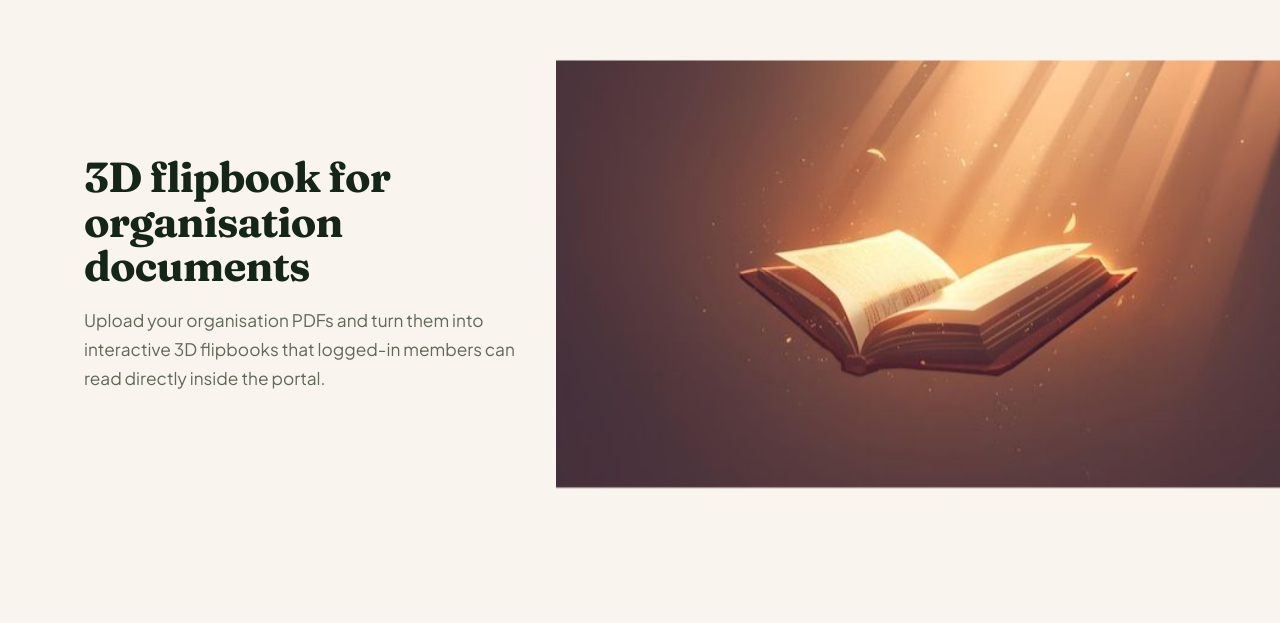
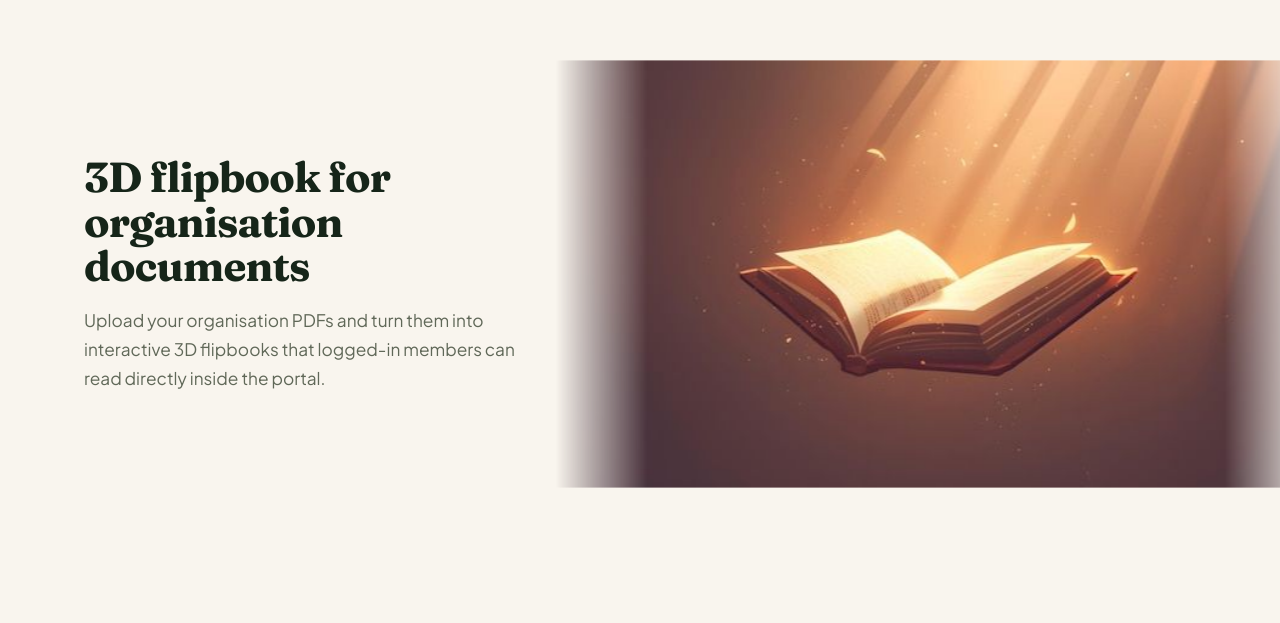
Before and after one commit to BracketDex-Technologies/Samavet-LandingPage, a React (Vite) app: page / in a window 1280 px wide. Shown: the part 3157-3780 px from the top of the page. Built offline with nearby package versions, Linux system fonts and the light colour scheme.

Commit message:
feat: enhance flipbook image styling with new mask effects for improved visual presentation

```diff
--- a/src/landing/samavet.css
+++ b/src/landing/samavet.css
@@ -175,7 +175,7 @@
 .feature-row__visual--phone .feature-row__image { transform: scale(1.52); }
 .feature-row__visual--laptop .feature-row__image { transform: scale(1.24); width: 135%; }
 .feature-row__visual--screenshot .feature-row__image { border: 1px solid color-mix(in oklab, var(--ep-foreground) 16%, transparent); border-radius: 16px; box-shadow: 0 28px 70px color-mix(in oklab, var(--ep-forest) 14%, transparent); height: auto; mask-image: linear-gradient(90deg, #000 0%, #000 58%, rgb(0 0 0 / .86) 70%, rgb(0 0 0 / .44) 86%, transparent 100%); transform: rotateY(13deg) rotateZ(-4deg) translateX(-18px); transform-origin: 0% 50%; width: 118%; }
-.feature-row__visual--flipbook .feature-row__image { transform: scale(1.2); width: 122%; }
+.feature-row__visual--flipbook .feature-row__image { mask-image: linear-gradient(90deg, transparent 0%, #000 12%, #000 88%, transparent 100%), linear-gradient(180deg, transparent 0%, #000 10%, #000 90%, transparent 100%); mask-composite: intersect; transform: scale(1.2); width: 122%; }
 .feature-row__copy { max-width: 440px; }
 .feature-row__copy h3 { font-family: var(--ep-font-display); font-size: clamp(30px, 3.6vw, 42px); font-weight: 650; line-height: 1.05; }
 .feature-row__copy p { color: var(--ep-muted); font-size: clamp(16px, 1.35vw, 18px); line-height: 1.68; margin-top: 18px; }
```
